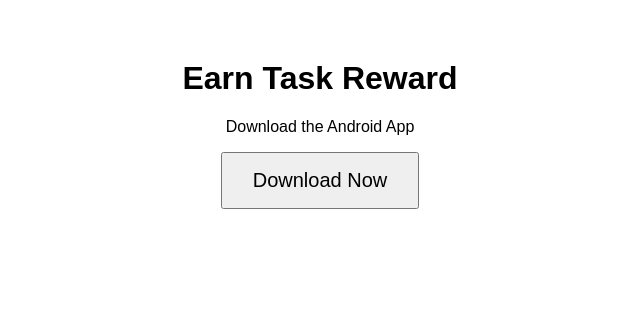
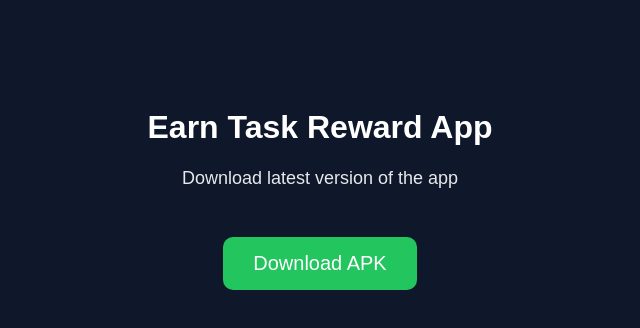
Before and after one commit to bhutabhainivato-ai/earn-task-app, a plain HTML site: page index.html in a window 1280 px wide. Shown: the whole page, without its empty margins (320-960 px from the left). Drawn offline with Linux system fonts and the light colour scheme.

Commit message:
Update index.html

```diff
--- a/index.html
+++ b/index.html
@@ -1,18 +1,50 @@
 <!DOCTYPE html>
 <html>
 <head>
-  <title>Earn Task Reward App</title>
+    <title>Earn Task Reward App</title>
+    <meta name="viewport" content="width=device-width, initial-scale=1">
+    <style>
+        body {
+            font-family: Arial, sans-serif;
+            text-align: center;
+            background: #0f172a;
+            color: white;
+            padding-top: 80px;
+        }
+
+        h1 {
+            font-size: 32px;
+        }
+
+        p {
+            font-size: 18px;
+            opacity: 0.9;
+        }
+
+        .btn {
+            margin-top: 30px;
+            padding: 15px 30px;
+            font-size: 20px;
+            background: #22c55e;
+            color: white;
+            border: none;
+            border-radius: 10px;
+            cursor: pointer;
+        }
+
+        .btn:hover {
+            background: #16a34a;
+        }
+    </style>
 </head>
 
-<body style="text-align:center;font-family:sans-serif;margin-top:60px;">
+<body>
 
-<h1>Earn Task Reward</h1>
-<p>Download the Android App</p>
+<h1>Earn Task Reward App</h1>
+<p>Download latest version of the app</p>
 
-<a href="app.apk">
-<button style="padding:15px 30px;font-size:20px;">
-Download Now
-</button>
+<a href="https://1drv.ms/u/c/5df2c6739293209b/IQAy-qFAd_W6S70Epji5oac2AYYdhPWLVW2kttbMF7f5suA?e=9rdCOy&download=1">
+    <button class="btn">Download APK</button>
 </a>
 
 </body>
```
